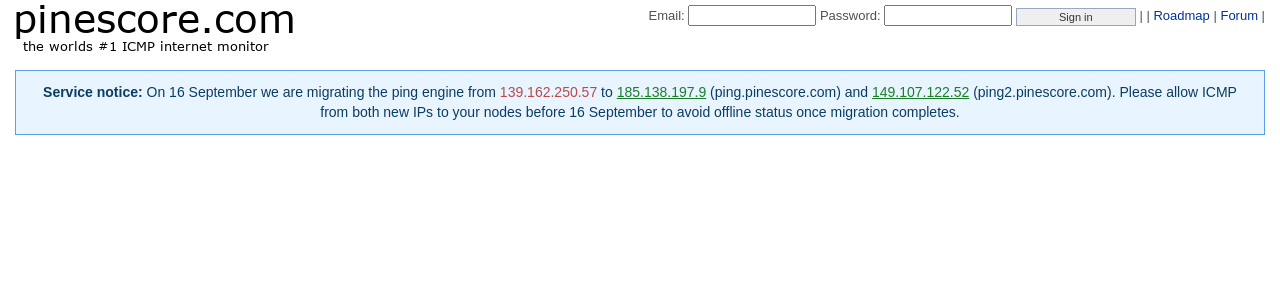
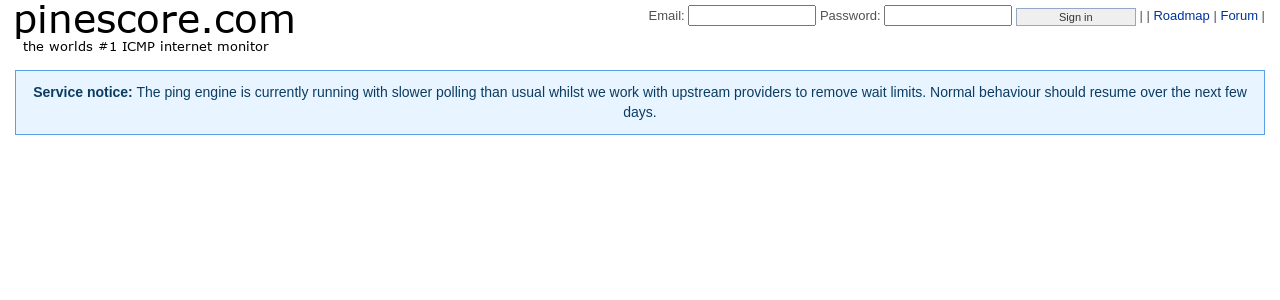
Before and after one commit to rickoneeleven/pinescore, a PHP site: template application/views/header_view.php in a window 1280 px wide. Shown: the top 300 px of the page. Run offline with PHP 8.4, Linux system fonts and the light colour scheme; the template is opened without the code that fills it, so the values that code supplies are empty.

Commit message:
Update service notice and adjust ping status threshold to 10 minutes

```diff
--- a/application/views/header_view.php
+++ b/application/views/header_view.php
@@ -69,13 +69,7 @@
 <div class="content">
 <br>
 <div style="background-color:#e8f4ff;border:1px solid #5aa0e8;padding:12px 15px;margin:10px 0;color:#0b3d62;text-align:center;font-size:14px;line-height:1.4;">
-    <strong>Service notice:</strong> On 16 September we are migrating the ping engine from
-    <span style="color:#b94a48;">139.162.250.57</span>
-    to
-    <span style="color:#1b7f2a;text-decoration:underline;">185.138.197.9</span> (ping.pinescore.com)
-    and
-    <span style="color:#1b7f2a;text-decoration:underline;">149.107.122.52</span> (ping2.pinescore.com).
-    Please allow ICMP from both new IPs to your nodes before 16 September to avoid offline status once migration completes.
+    <strong>Service notice:</strong> The ping engine is currently running with slower polling than usual whilst we work with upstream providers to remove wait limits. Normal behaviour should resume over the next few days.
 </div>
 <?php
 if (!empty($last_truncation_timestamp)) {
--- a/application/views/icmpTable_view.php
+++ b/application/views/icmpTable_view.php
@@ -94,7 +94,7 @@ foreach ($ips as $ip => $latest) {
     $time_difference = $now->diff($lastcheck_time);
     $minutes_difference = $time_difference->days * 24 * 60 + $time_difference->h * 60 + $time_difference->i;
 
-    if ($minutes_difference > 5) {
+    if ($minutes_difference > 10) {
         $tr = '<tr style="background-color: yellow; color: black;">';
     } else {
         if ($latest['last_email_status'] == 'Online' && $latest['count'] == 1) {
```
Also changed, not shown: js/icmp-table-updater.js (+4 -4 lines).
